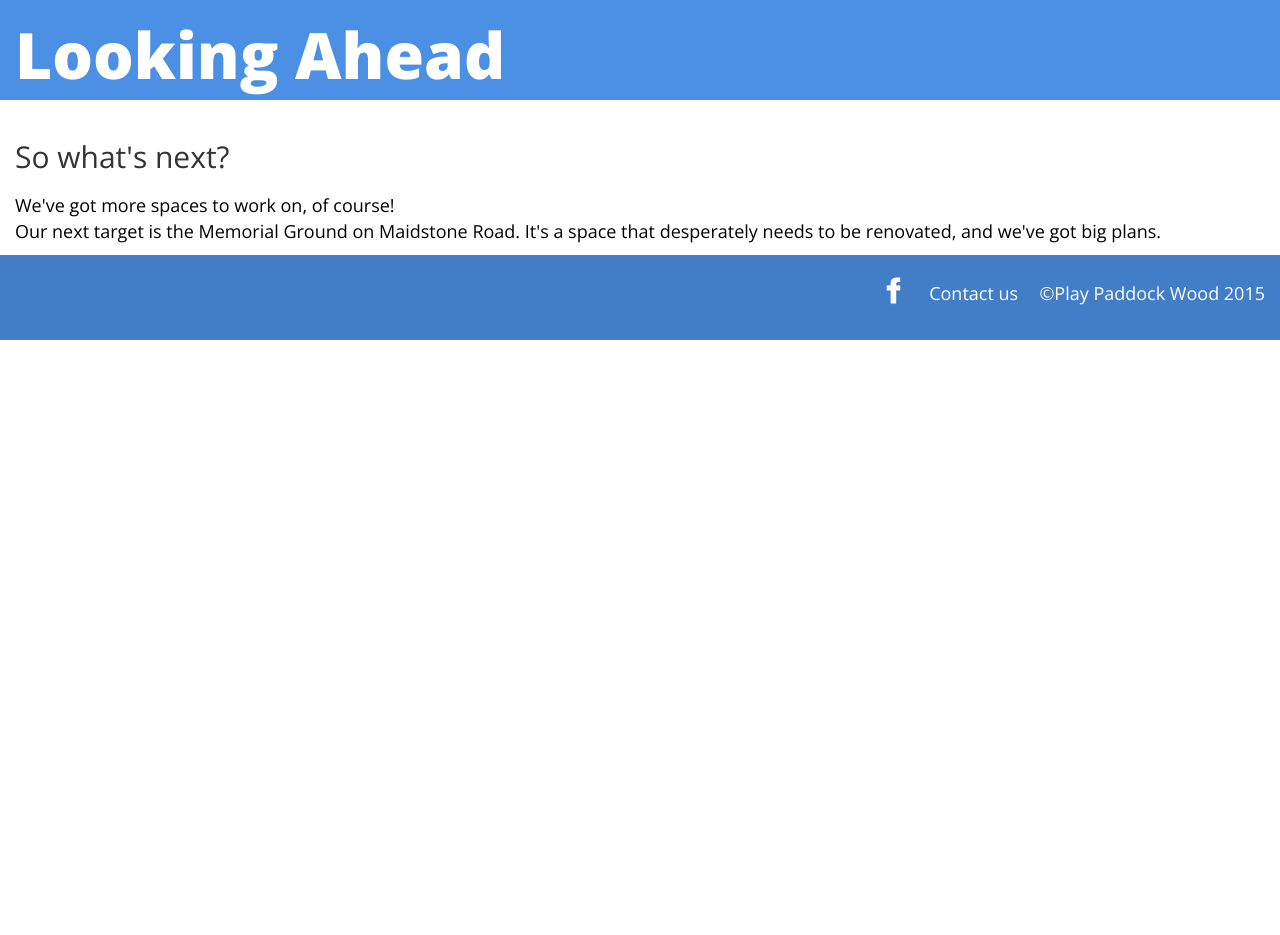
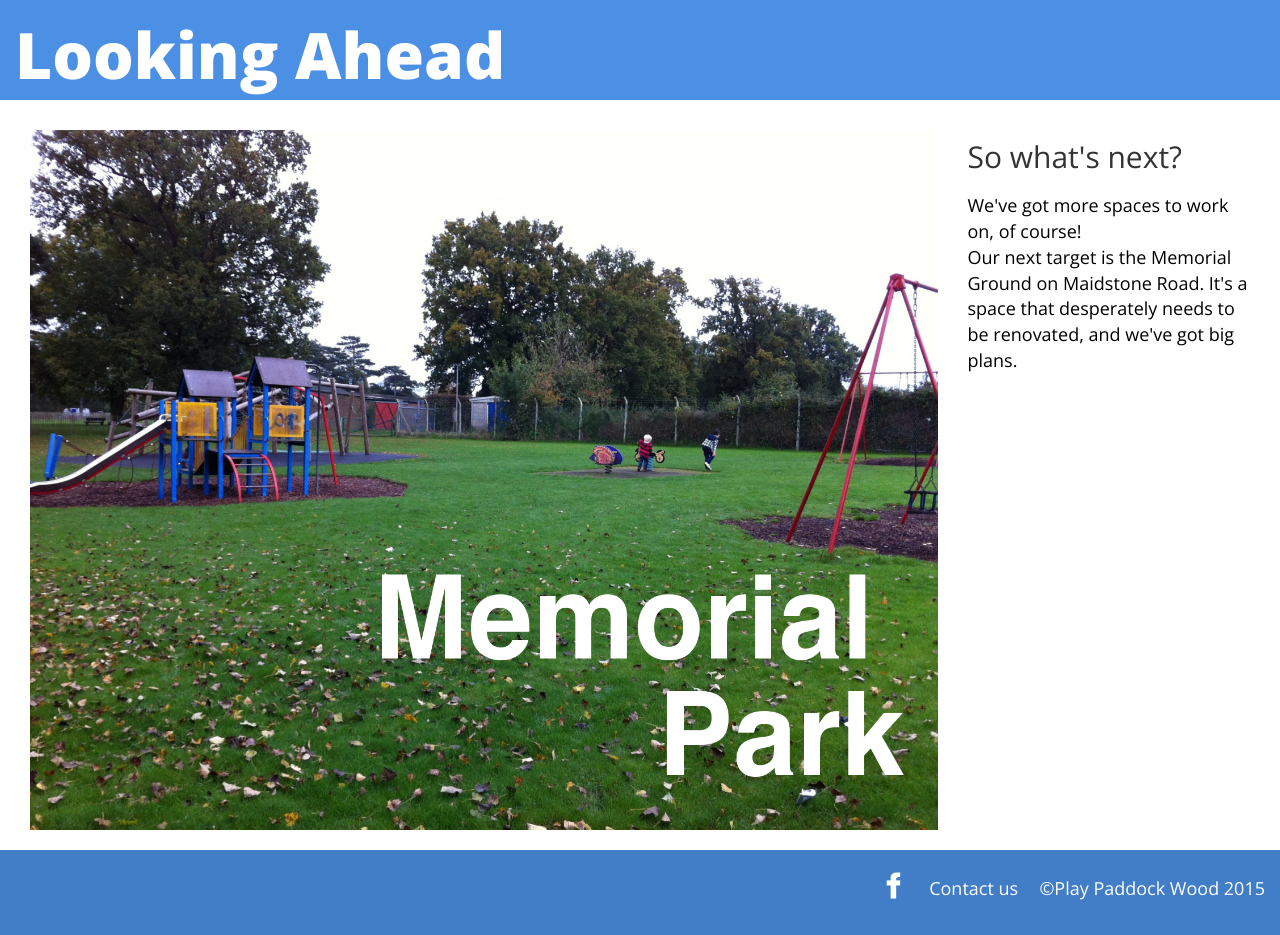
Before and after one commit to jonodrew/PPW-site, a PHP site: page /looking-ahead.php in a window 1280 px wide. Shown: the part 190-1125 px from the top of the page. Before the commit the page ends 530 px from the top, so only its background shows below. Run offline with PHP 8.4, Linux system fonts and the light colour scheme; some libraries are stand-ins or nearby versions.

Commit message:
added: image and basic text

```diff
--- a/dist/css/main.css
+++ b/dist/css/main.css
@@ -67,8 +67,6 @@ ul li ul.dropdown{
   left: 0;
   right: 15;
   padding: 15px;
-
-
 }
 
 ul li:hover ul.dropdown{
@@ -76,7 +74,6 @@ ul li:hover ul.dropdown{
   display: block; /* Display the dropdown */
   right: auto;
   left: -100;
-
 }
 
 ul li ul.dropdown li{
@@ -189,3 +186,6 @@ footer li a {
 .members h2 {
   text-align: center;
 }
+#content img {
+  height: 50em;
+}
--- a/looking-ahead.php
+++ b/looking-ahead.php
@@ -14,8 +14,13 @@ include('head.php');
 
 <div id="content">
   <div class="container-fluid">
+    <div class="col-xs-14 col-md-9">
+    <img src="/images/memorial.png" class="img-responsive">
+    </div>
+      <div class="col-xs-4 col-md-3">
       <h2>So what's next?</h2> <p>We've got more spaces to work on, of course!<br>
 Our next target is the Memorial Ground on Maidstone Road. It's a space that desperately needs to be renovated, and we've got big plans.</p>
+</div>
   </div>
 
 
```
Also changed, not shown: images/memorial.png (added), 1 other file.
